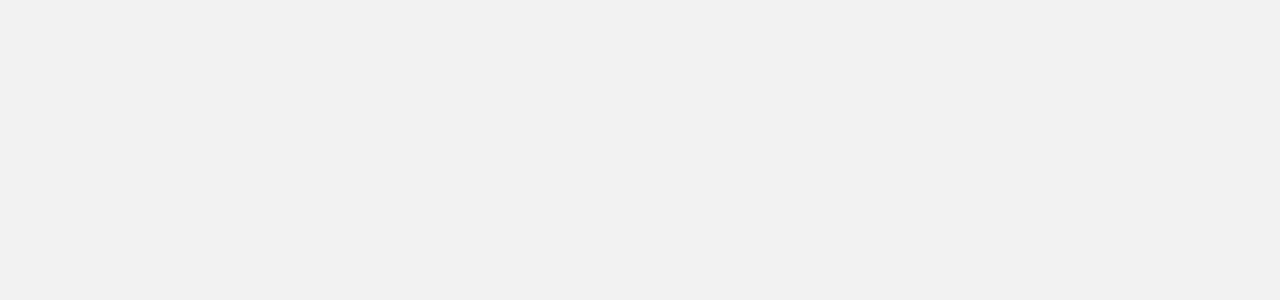
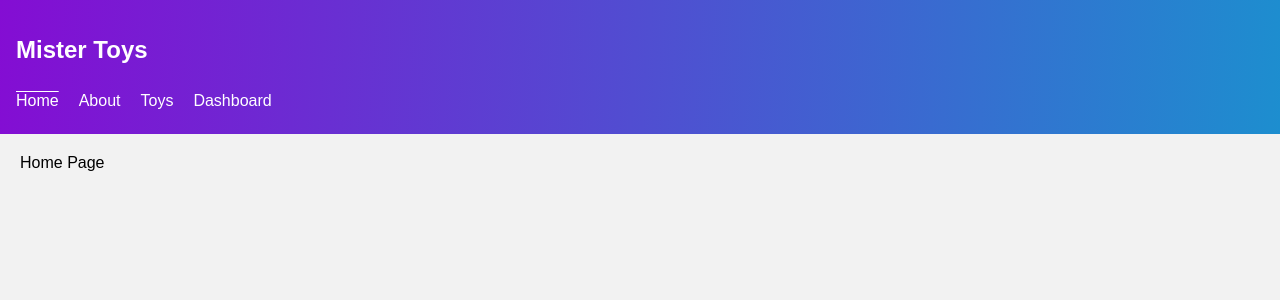
Before and after one commit to OriDalm/Mister-Toy, a React app: page / in a window 1280 px wide. Before the commit this address had no page. Shown: the top 300 px of the page. Built offline with nearby package versions, Linux system fonts and the light colour scheme; the HTML template or start-up script is replaced by a standard one.

Commit message:
Added header, empty home, about and dashboard page

```diff
--- a/src/App.jsx
+++ b/src/App.jsx
@@ -8,17 +8,22 @@ import { ToyDetails } from './pages/ToyDetails'
 import { ToyEdit } from './pages/ToyEdit'
 import { ToyIndex } from './pages/ToyIndex'
 import { MultipleSelectCheckmarks } from './cmps/MultipleSelectCheckmarks'
+import { AppHeader } from './cmps/AppHeader'
+import { HomePage } from './pages/HomePage'
+import { AboutUs } from './pages/AboutUs'
+import { ToyDashboard } from './pages/ToyDashboard'
 
 export function App() {
   return (
     <Provider store={store}>
       <Router>
         <section className='main-layout app'>
-          {/* <AppHeader /> */}
+          <AppHeader />
           <main>
             <Routes>
-              {/* <Route element={<HomePage />} path="/" /> */}
-              {/* <Route element={<AboutUs />} path="/about" /> */}
+              <Route element={<HomePage />} path='/' />
+              <Route element={<AboutUs />} path='/about' />
+              <Route element={<ToyDashboard />} path='/dashboard' />
               <Route element={<ToyIndex />} path='/toy' />
               <Route element={<ToyDetails />} path='/toy/details/:toyId' />
               <Route element={<ToyEdit />} path='/toy/edit/:toyId' />
--- a/src/assets/css/base/base.css
+++ b/src/assets/css/base/base.css
@@ -1,3 +1,7 @@
+*{
+  box-sizing: border-box;
+}
+
 body {
     font-family: Arial, sans-serif;
     margin: 0;
@@ -27,3 +31,12 @@ body {
   main {
     padding: 20px;
   }
+
+  a {
+    text-decoration: none;
+    color: unset;
+  }
+
+  a.active {
+    text-decoration: overline;
+  }
--- /dev/null
+++ b/src/assets/css/base/layout.css
@@ -0,0 +1,3 @@
+.main-layout {
+    margin: 0 auto;
+}
--- /dev/null
+++ b/src/assets/css/cmps/AppHeader.css
@@ -0,0 +1,19 @@
+.app-header {
+  background-image: linear-gradient(-86deg,#1d8ecf 0,rgb(132, 13, 211) 100%);
+  color: rgb(255, 255, 255);
+  padding: 1em;
+  display: flex;
+  flex-direction: column;
+  align-items: start;
+  text-align: center;
+}
+
+.nav-links {
+  display: flex;
+  gap: 20px;
+}
+
+.nav-links a {
+  color: rgb(255, 255, 255);
+  padding: 8px 0;
+}
--- a/src/assets/css/main.css
+++ b/src/assets/css/main.css
@@ -2,5 +2,7 @@
 @import './cmps/ToyList.css';
 @import './cmps/ToyFilter.css';
 @import './cmps/ToySort.css';
+@import './cmps/AppHeader.css';
 
 @import 'base/base.css';
+@import 'base/layout.css';
--- /dev/null
+++ b/src/cmps/AppHeader.jsx
@@ -0,0 +1,17 @@
+import { Link, NavLink } from 'react-router-dom'
+
+export function AppHeader() {
+  return (
+    <header className='app-header'>
+      <Link className='logo' to='/'>
+        <h2>Mister Toys</h2>
+      </Link>
+      <nav className='nav-links'>
+        <NavLink to='/'>Home</NavLink>
+        <NavLink to='/about'>About</NavLink>
+        <NavLink to='/toy'>Toys</NavLink>
+        <NavLink to='/dashboard'>Dashboard</NavLink>
+      </nav>
+    </header>
+  )
+}
--- /dev/null
+++ b/src/pages/AboutUs.jsx
@@ -0,0 +1,3 @@
+export function AboutUs() {
+  return <div>About us</div>
+}
--- /dev/null
+++ b/src/pages/HomePage.jsx
@@ -0,0 +1,3 @@
+export function HomePage() {
+  return <div>Home Page</div>
+}
--- /dev/null
+++ b/src/pages/ToyDashboard.jsx
@@ -0,0 +1,3 @@
+export function ToyDashboard() {
+  return <div>Dashboard</div>
+}
```
